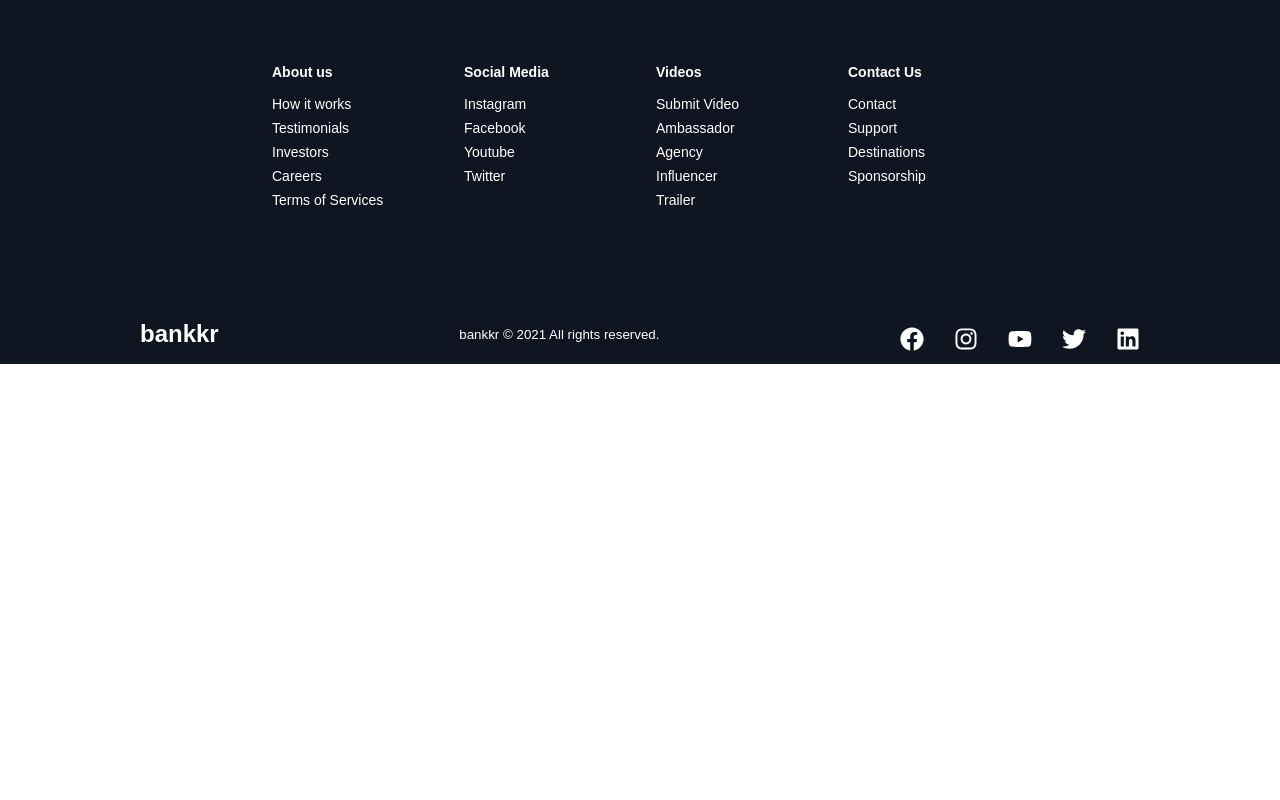
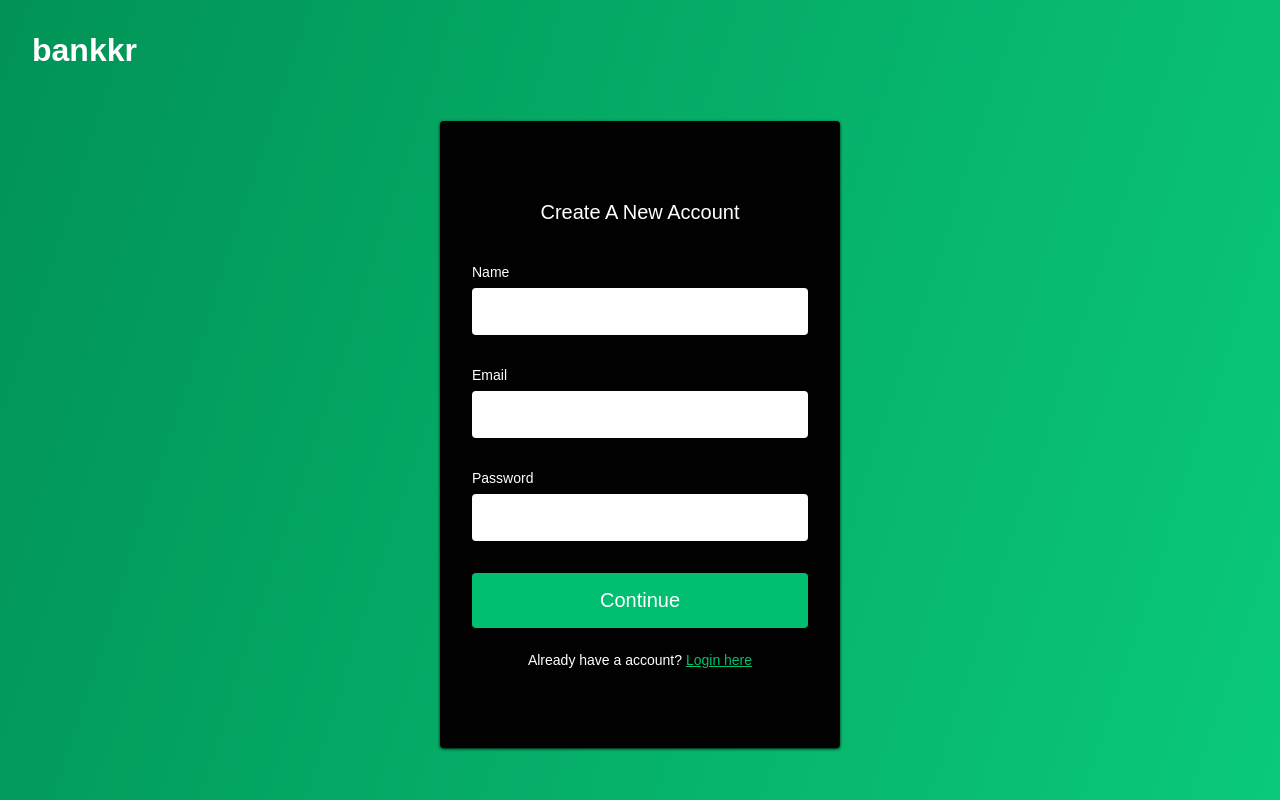
Before and after one commit to Randeep-Rana-au8/bankkr, a React (Create React App) app: page /signup in a window 1280 px wide. Built offline with nearby package versions, Linux system fonts and the light colour scheme; a web font is replaced by a local one.

Commit message:
Added signup page

```diff
--- a/src/App.js
+++ b/src/App.js
@@ -4,6 +4,7 @@ import Footer from "./components/Footer";
 
 import Home from "./pages";
 import SigninPage from "./pages/signin";
+import SignupPage from "./pages/singup";
 
 function App() {
   return (
@@ -11,6 +12,7 @@ function App() {
       <Switch>
         <Route path="/" component={Home} exact />
         <Route path="/signin" component={SigninPage} exact />
+        <Route path="/signup" component={SignupPage} exact />
       </Switch>
       <Footer />
     </>
--- a/src/components/Footer/FooterElements.js
+++ b/src/components/Footer/FooterElements.js
@@ -104,7 +104,12 @@ export const SocialIcons = styled.div`
   align-items: center;
   width: 240px;
 `;
+
 export const SocialIconLink = styled.a`
   color: #fff;
   font-size: 24px;
+
+  &:hover {
+    color: #01bf71;
+  }
 `;
--- a/src/components/Footer/index.js
+++ b/src/components/Footer/index.js
@@ -68,19 +68,39 @@ const Footer = () => {
           </SocialLogo>
           <WebsiteRights>bankkr © {new Date().getFullYear()} All rights reserved.</WebsiteRights>
           <SocialIcons>
-            <SocialIconLink href="/" target="_blank" area-label="Facebook">
+            <SocialIconLink
+              href="https://twitter.com/iRandeepRana"
+              target="_blank"
+              area-label="Facebook"
+            >
               <FaFacebook />
             </SocialIconLink>
-            <SocialIconLink href="/" target="_blank" area-label="Instagram">
+            <SocialIconLink
+              href="https://www.instagram.com/randeep_rana_official/"
+              target="_blank"
+              area-label="Instagram"
+            >
               <FaInstagram />
             </SocialIconLink>
-            <SocialIconLink href="/" target="_blank" area-label="Instagram">
+            <SocialIconLink
+              href="https://www.youtube.com/channel/UC8dz0ZtyNQoqNFyZklGEy6w"
+              target="_blank"
+              area-label="Instagram"
+            >
               <FaYoutube />
             </SocialIconLink>
-            <SocialIconLink href="/" target="_blank" area-label="Twitter">
+            <SocialIconLink
+              href="https://twitter.com/iRandeepRana"
+              target="_blank"
+              area-label="Twitter"
+            >
               <FaTwitter />
             </SocialIconLink>
-            <SocialIconLink href="/" target="_blank" area-label="Linkedin">
+            <SocialIconLink
+              href="https://www.linkedin.com/in/randeep-rana-dev/"
+              target="_blank"
+              area-label="Linkedin"
+            >
               <FaLinkedin />
             </SocialIconLink>
           </SocialIcons>
--- a/src/components/InfoSection/index.js
+++ b/src/components/InfoSection/index.js
@@ -43,7 +43,7 @@ const InfoSection = ({
                 <Subtitle darkText={darkText}>{description}</Subtitle>
                 <BtnWrap>
                   <Button
-                    to="home"
+                    to={id}
                     smooth={true}
                     spy={true}
                     exact="true"
--- a/src/components/Signin/index.js
+++ b/src/components/Signin/index.js
@@ -1,4 +1,5 @@
 import React from "react";
+import { Link } from "react-router-dom";
 
 import {
   Container,
@@ -26,7 +27,40 @@ const SignIn = () => {
             <FormLabel htmlFor="for">Password</FormLabel>
             <FormInput type="password" required />
             <FormButton type="submit">Continue</FormButton>
-            <Text>Forget Password</Text>
+            <Text>
+              New user?{" "}
+              <Link to="/signup" style={{ color: "#01bf71" }}>
+                Register Here
+              </Link>
+            </Text>
+          </Form>
+        </FormContent>
+      </FormWrap>
+    </Container>
+  );
+};
+
+export const SignUp = () => {
+  return (
+    <Container>
+      <FormWrap>
+        <Icon to="/">bankkr</Icon>
+        <FormContent>
+          <Form action="#">
+            <FormH1>Create A New Account</FormH1>
+            <FormLabel htmlFor="for">Name</FormLabel>
+            <FormInput type="name" required />
+            <FormLabel htmlFor="for">Email</FormLabel>
+            <FormInput type="email" required />
+            <FormLabel htmlFor="for">Password</FormLabel>
+            <FormInput type="password" required />
+            <FormButton type="submit">Continue</FormButton>
+            <Text>
+              Already have a account?{" "}
+              <Link to="/signin" style={{ color: "#01bf71" }}>
+                Login here
+              </Link>
+            </Text>
           </Form>
         </FormContent>
       </FormWrap>
--- /dev/null
+++ b/src/pages/singup.js
@@ -0,0 +1,12 @@
+import React from "react";
+import { SignUp } from "../components/Signin";
+
+const SignupPage = () => {
+  return (
+    <div>
+      <SignUp />
+    </div>
+  );
+};
+
+export default SignupPage;
```
